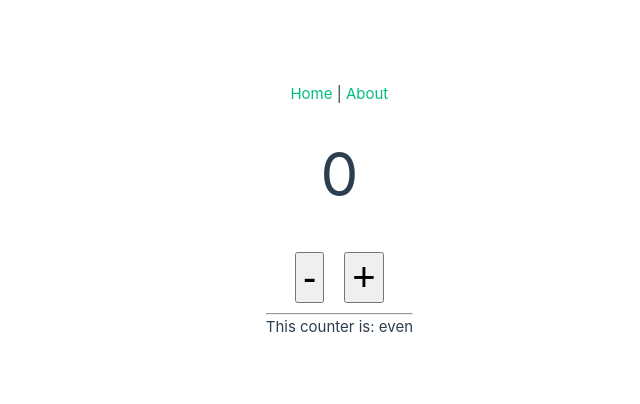
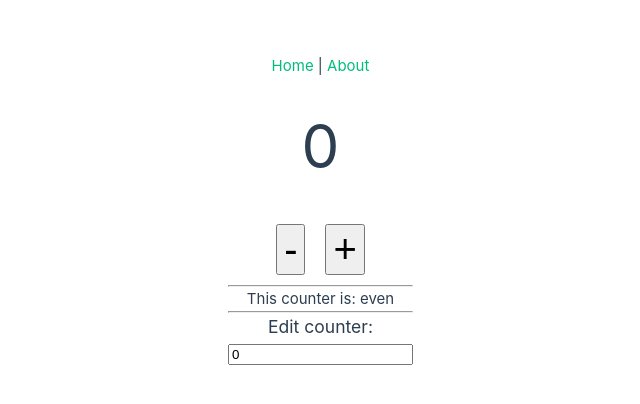
Before and after one commit to wizzandrew/pinia, a Vue app: page / in a window 1280 px wide. Shown: the part 190-594 px from the top of the page, without its empty margins (227-867 px from the left). Built offline with nearby package versions, Linux system fonts and the light colour scheme.

Commit message:
add store to about page

```diff
--- a/src/views/AboutView.vue
+++ b/src/views/AboutView.vue
@@ -1,5 +1,22 @@
 <template>
   <div class="about">
     <h1>About</h1>
+    <div class="count-btn">
+      <button @click="storeCounter.increaseCount">
+        {{ storeCounter.count }}
+      </button>
+    </div>
   </div>
 </template>
+
+<script setup>
+import { useCounterStore } from "../stores/counter";
+const storeCounter = useCounterStore();
+</script>
+
+<style>
+.count-btn button {
+  font-size: 40px;
+  margin: 10px;
+}
+</style>
--- a/src/views/HomeView.vue
+++ b/src/views/HomeView.vue
@@ -7,6 +7,11 @@
     </div>
     <hr />
     <div>This counter is: {{ storeCounter.oddOrEven }}</div>
+    <hr />
+    <div>
+      <h3>Edit counter:</h3>
+      <input v-model="storeCounter.count" type="number" />
+    </div>
   </div>
 </template>
 
```
